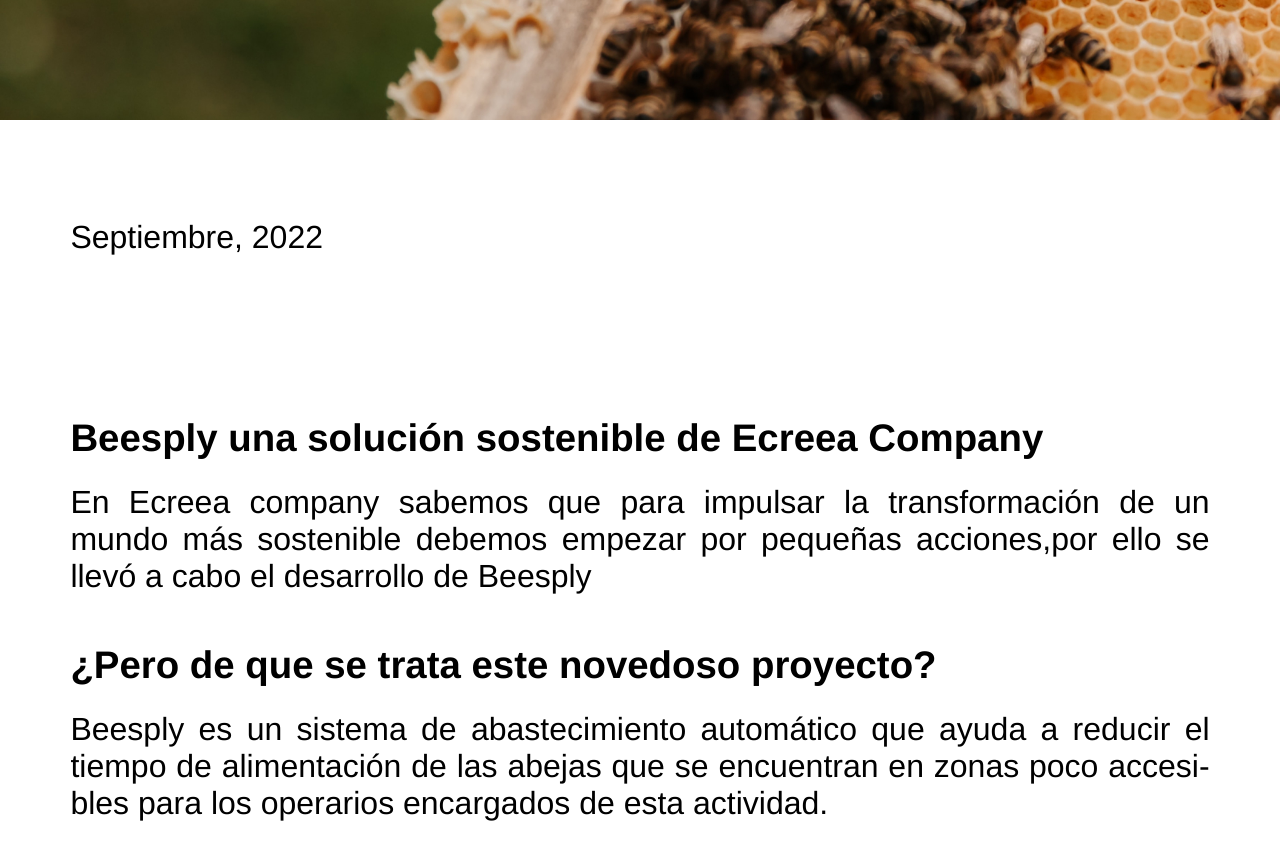
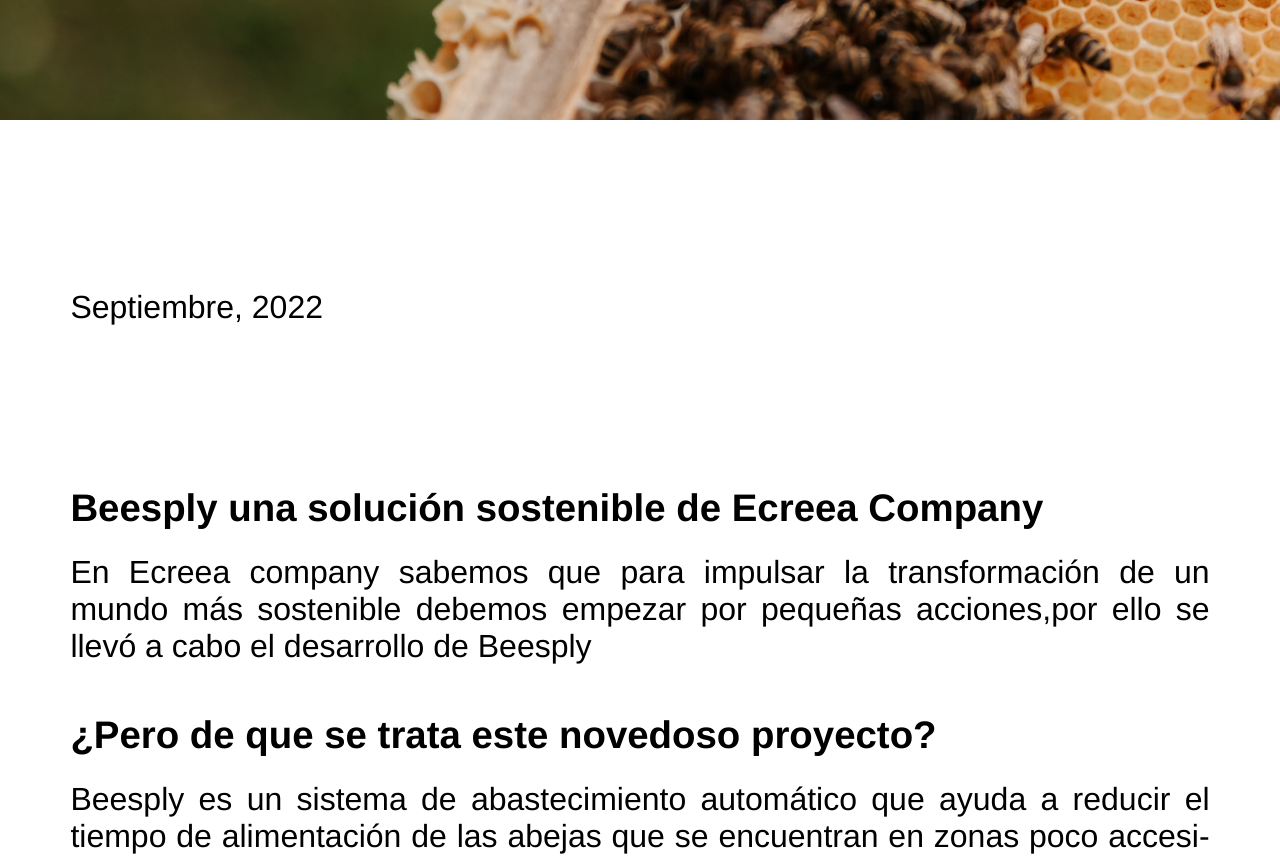
Before and after one commit to Ecreea-Company/ecreea-web-corp-frontend, a Next.js app: page /eventos/beesply in a window 1280 px wide. Shown: the part 680-1536 px from the top of the page. Built offline with nearby package versions, Linux system fonts and the light colour scheme; no server answers.

Commit message:
refactor: margin page beesply

```diff
--- a/pages/eventos/beesply.tsx
+++ b/pages/eventos/beesply.tsx
@@ -44,7 +44,7 @@
       <Contenedores title={secondParagraph.title} text={secondParagraph.text}></Contenedores>
     </div>
 
-    <Carousel className={styles.Section3} autoPlay={true} interval={3000} infiniteLoop={true} emulateTouch={true}>
+    <Carousel className={styles.Section3} autoPlay={true} interval={3000} infiniteLoop={true} emulateTouch={true} showThumbs={false}>
       <div>
         <Image src={'/pages/eventos/beesply/even_1.jpg'} width={1920} height={1080}/>
       </div>
--- a/styles/pages/eventos/Beesply.module.scss
+++ b/styles/pages/eventos/Beesply.module.scss
@@ -45,6 +45,8 @@
   @include utilities.section(80vh);
   @include mediaQueries.for-desktop-new {
     @include utilities.section(100vh);
+    margin-top: clamp(2rem,5.5vw,5.5rem);
+    margin-bottom: clamp(2rem,5.5vw,5.5rem);
   }
   display: flex;
   justify-content: center;
```
